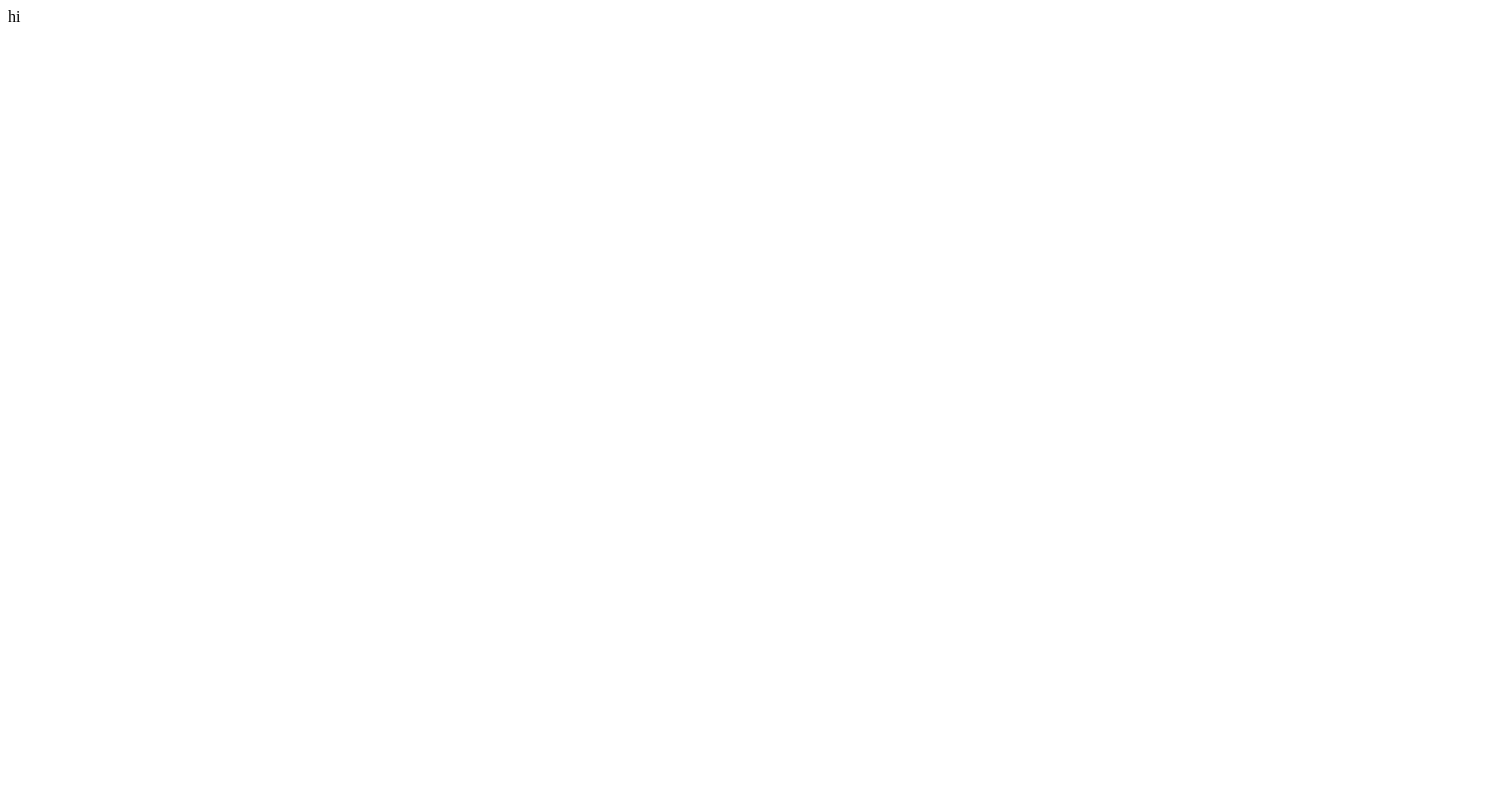
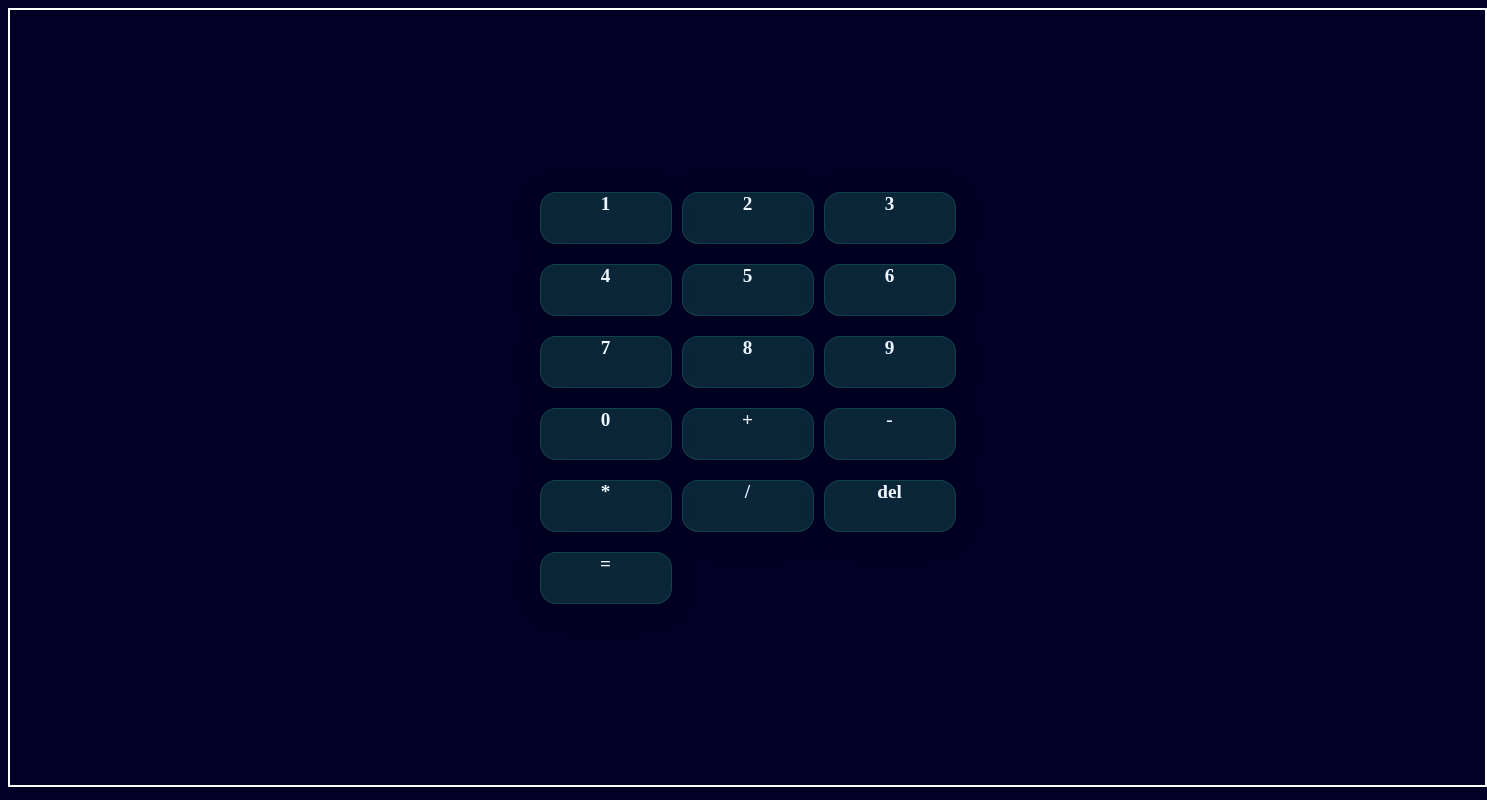
Before and after one commit to PrakharSingh2006/project-calculator, a plain HTML site: page index.html in a window 1280 px wide. Shown: the whole page, 1487 px wide, since content can reach past the window. Drawn offline with Linux system fonts and the light colour scheme.

Commit message:
align the calculator

```diff
--- a/index.html
+++ b/index.html
@@ -4,8 +4,35 @@
     <meta charset="UTF-8">
     <meta name="viewport" content="width=device-width, initial-scale=1.0">
     <title>calculator</title>
+    <link rel="stylesheet" href="styles.css">
 </head>
-<body>
-    hi
+<body class="container">
+     <div class="flex">
+        <div class="mainbody">
+
+            <div class="button" id="1">1</div>
+            <div class="button" id="2">2</div>
+            <div class="button" id="3">3</div>
+            <div class="button" id="4">4</div>
+            <div class="button" id="5">5</div>
+            <div class="button" id="6">6</div>
+            <div class="button" id="7">7</div>
+            <div class="button" id="8">8</div>
+            <div class="button" id="9">9</div>
+            <div class="button" id="0">0</div>
+            <div class="button" id="+">+</div>
+            <div class="button" id="-">-</div>
+            <div class="button" id="*">*</div>
+            <div class="button" id="/">/</div>
+            <div class="button" id="del">del</div>
+            <div class="button" id="=">=</div>
+
+    </div>
+     </div>
+
+
+
 </body>
+
+<link rel="stylesheet" href="logic.js">
 </html>
--- /dev/null
+++ b/styles.css
@@ -0,0 +1,49 @@
+.container{
+    background: rgb(2,0,36);
+    /* height: 1000px;
+    width: auto;
+    position: absolute; */
+}
+.flex{
+    display: flex;
+    border: 2px solid white;
+    height: 775px;
+    width: 1475px;
+    justify-content: center;
+    align-items: center;
+
+
+}
+.mainbody{
+    display: grid;
+    grid-template-columns: auto auto auto;
+    column-gap: 10px;
+    row-gap: 20px;
+
+    position: fixed;
+    align-items: center;
+
+}
+.button{
+    height: 50px;
+    width: 130px;
+
+    border-radius: 16px;
+    box-shadow: 0 4px 30px rgba(0, 0, 0, 0.1);
+    backdrop-filter: blur(3.7px);
+    webkit-backdrop-filter: blur(3.7px);
+    border: 1px solid rgba(54, 194, 150, 0.19);
+    background: rgba(54, 194, 150, 0.19);
+    text-align: center;
+    font-weight: bolder;
+    color: aliceblue;
+     top: 25px;
+     left: 25px;
+font-size: larger;
+
+
+}
+.button:hover{
+   font-size: xx-large;
+   color: brown;
+}
```
Also changed, not shown: logic.js (added).
